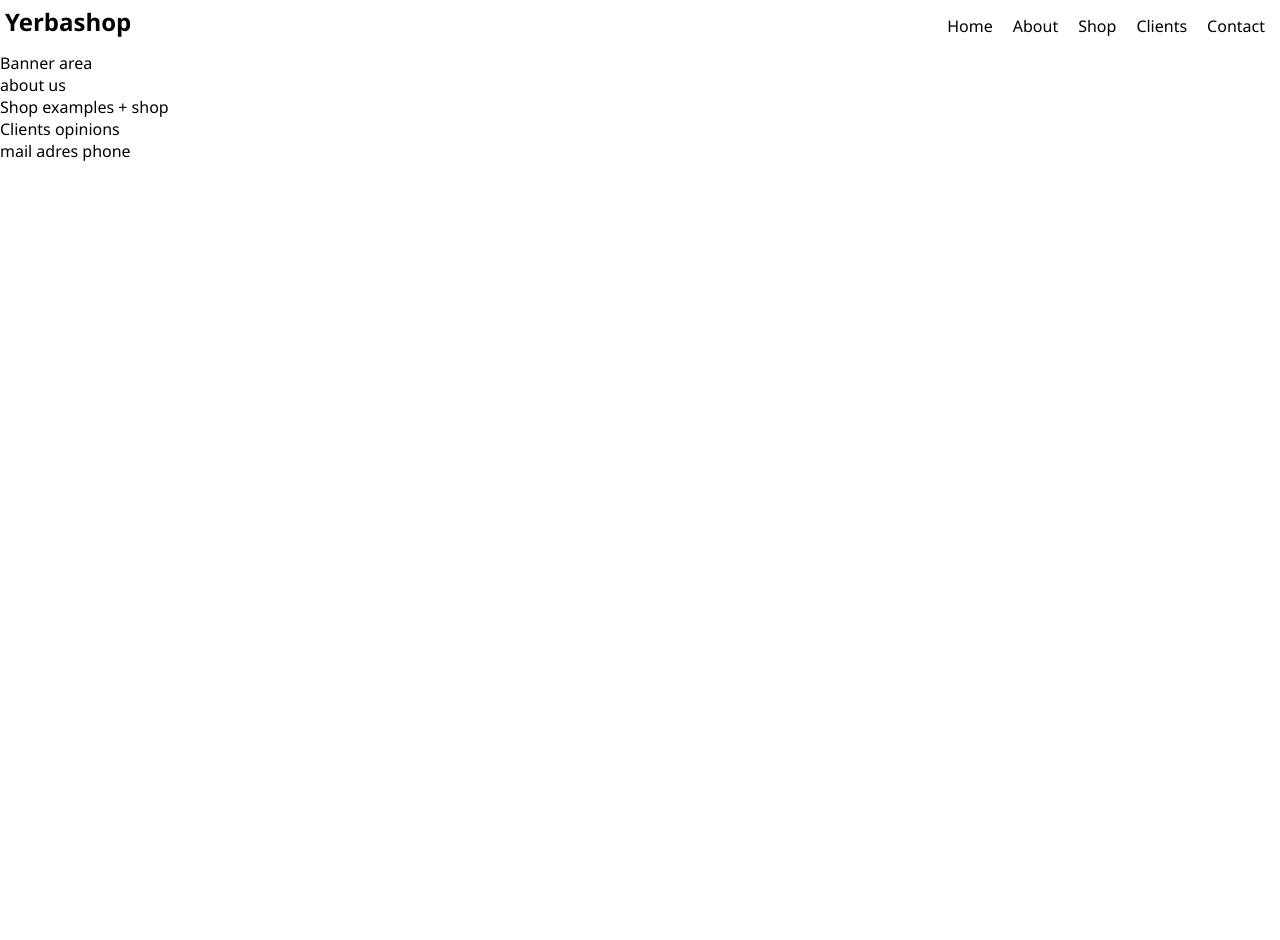
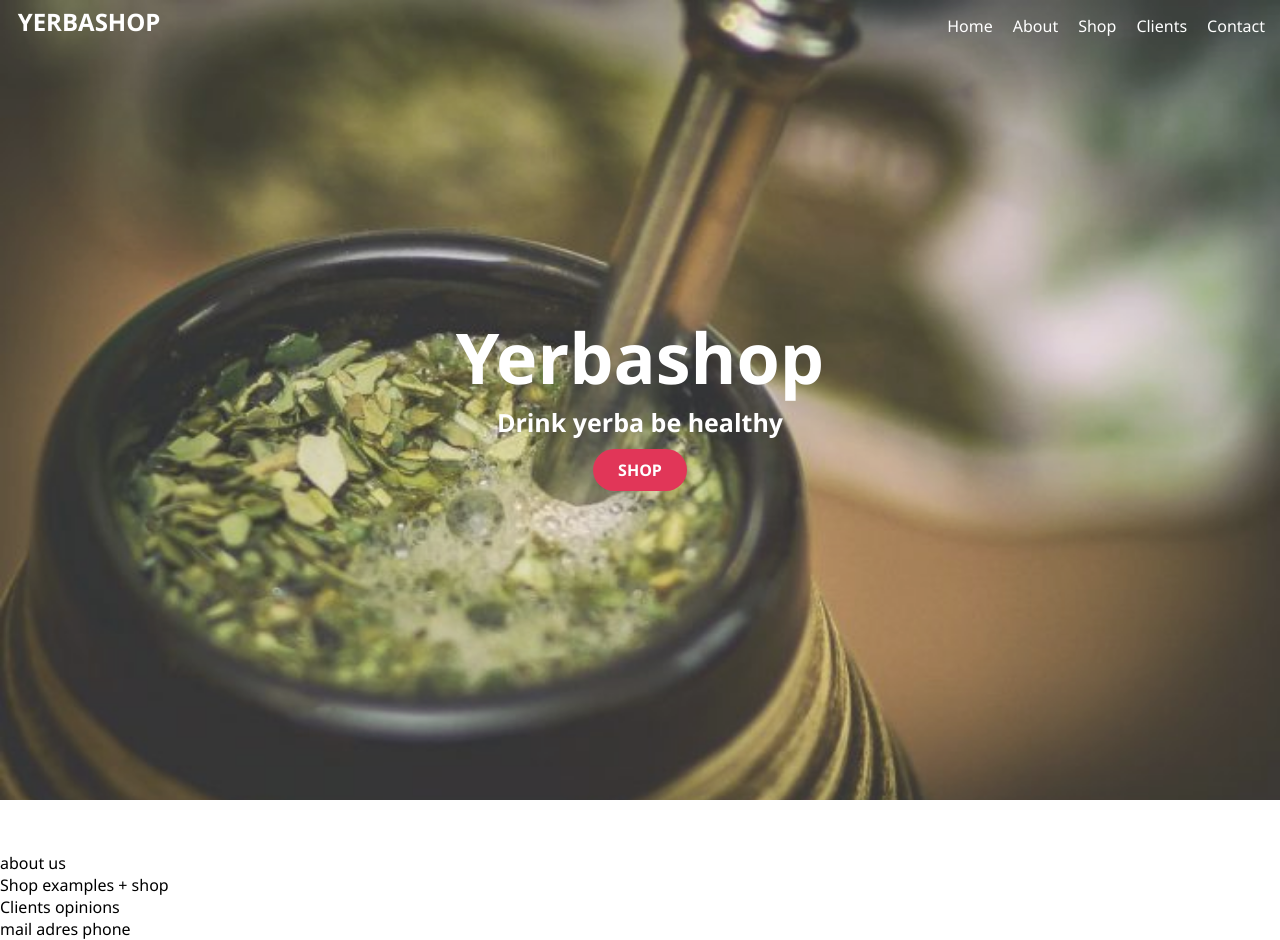
Before and after one commit to AdamJochemczyk/JSShop, a plain HTML site: page index.html in a window 1280 px wide. Before the commit the page ends 800 px from the top, so only its background shows below. Drawn offline with Linux system fonts and the light colour scheme.

Commit message:
add styled banner

```diff
--- a/index.css
+++ b/index.css
@@ -9,6 +9,7 @@ html{
 body{
     font-family: 'Segoe UI';
 }
+/*basic flex*/
 .col{
     display: flex;
     flex-direction: column;
@@ -16,10 +17,11 @@ body{
 .row{
     display: flex;
 }
+
+/* Header and menu */
 ul,nav{
     list-style: none;
 }
-/* Header and menu */
 nav>li{
     flex:1 1;
     padding: 10px;
@@ -30,9 +32,53 @@ header{
     z-index: 5;
     justify-content: space-between;
     padding: 5px;
+    color: #fff;
+}
+header h2{
+    text-transform: uppercase;
+    margin-left: 1%;
 }
 a{
     text-decoration: none;
     cursor: pointer;
     color: inherit;
 }
+/*banner*/
+.banner{
+    text-align: center;
+    top: 0;
+    left: 0;
+    min-height: 100vh;
+    color: #fff;
+}
+.banner .banner-img {
+    background-image: url(/images/banner.jpg);
+    position: absolute;
+    top: 0;
+    left: 0;
+    width: 100%;
+    min-height: 100vh;
+    background-size: cover;
+    justify-content: center;
+    font-weight: 800;
+    opacity: 0.85;
+}
+.banner-content{
+    opacity: 1;
+}
+.banner-content > h1{
+    font-size: 70px;
+}
+.banner-content >h3{
+    font-size: 25px;
+}
+.banner-content > a{
+    display: inline-block;
+    margin-top: 10px;
+    padding: 10px 25px;
+    background: crimson;
+    border-radius: 50px;
+    text-transform: uppercase;
+    z-index: 5;
+}
+/*About us */
--- a/index.html
+++ b/index.html
@@ -18,8 +18,14 @@
             <li><a href="#">Contact</a></li>
         </nav>
         </header>
-        <section>
-            Banner area
+        <section class="banner">
+            <div class="banner-img col">
+                <div class="banner-content">
+                <h1>Yerbashop</h1>
+                <h3>Drink yerba be healthy</h3>
+                <a href="shop.html">Shop</a>
+                </div>
+            </div>
         </section>
         <section id="about-us">
             about us
```
